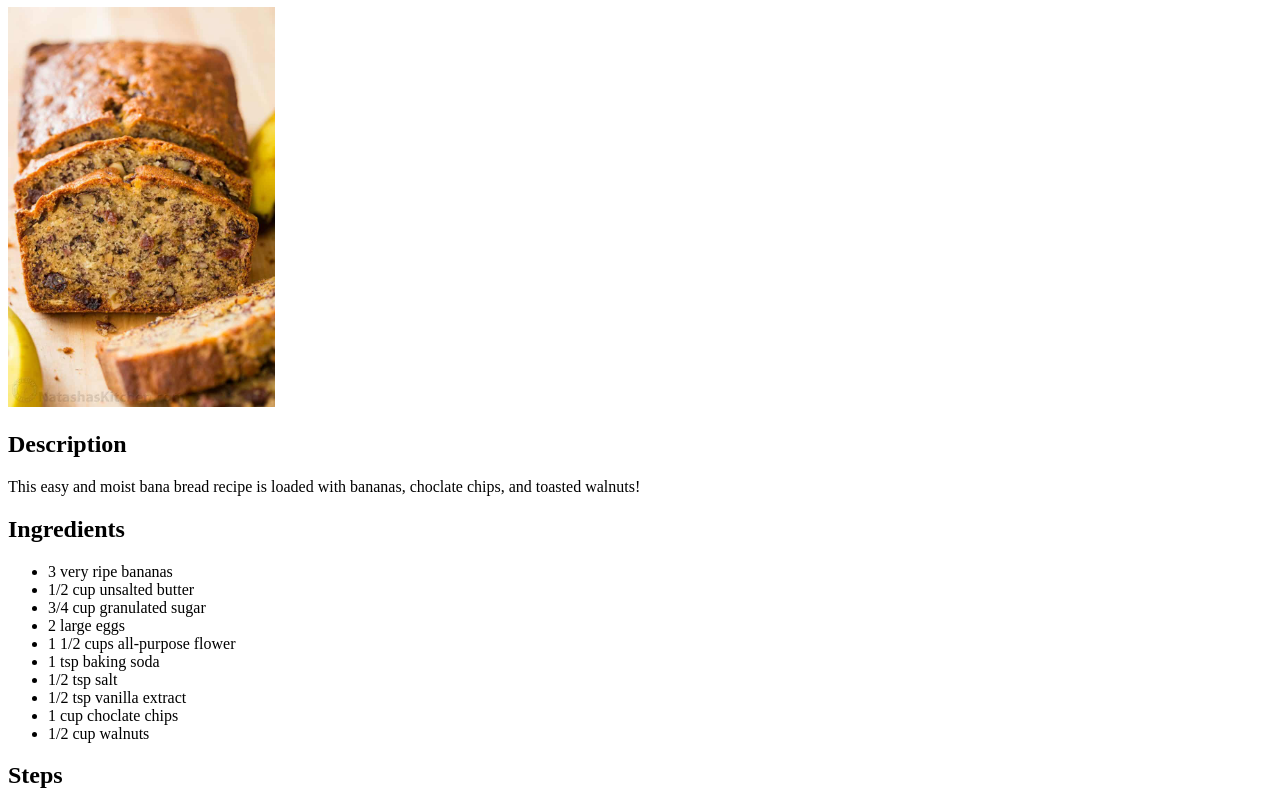
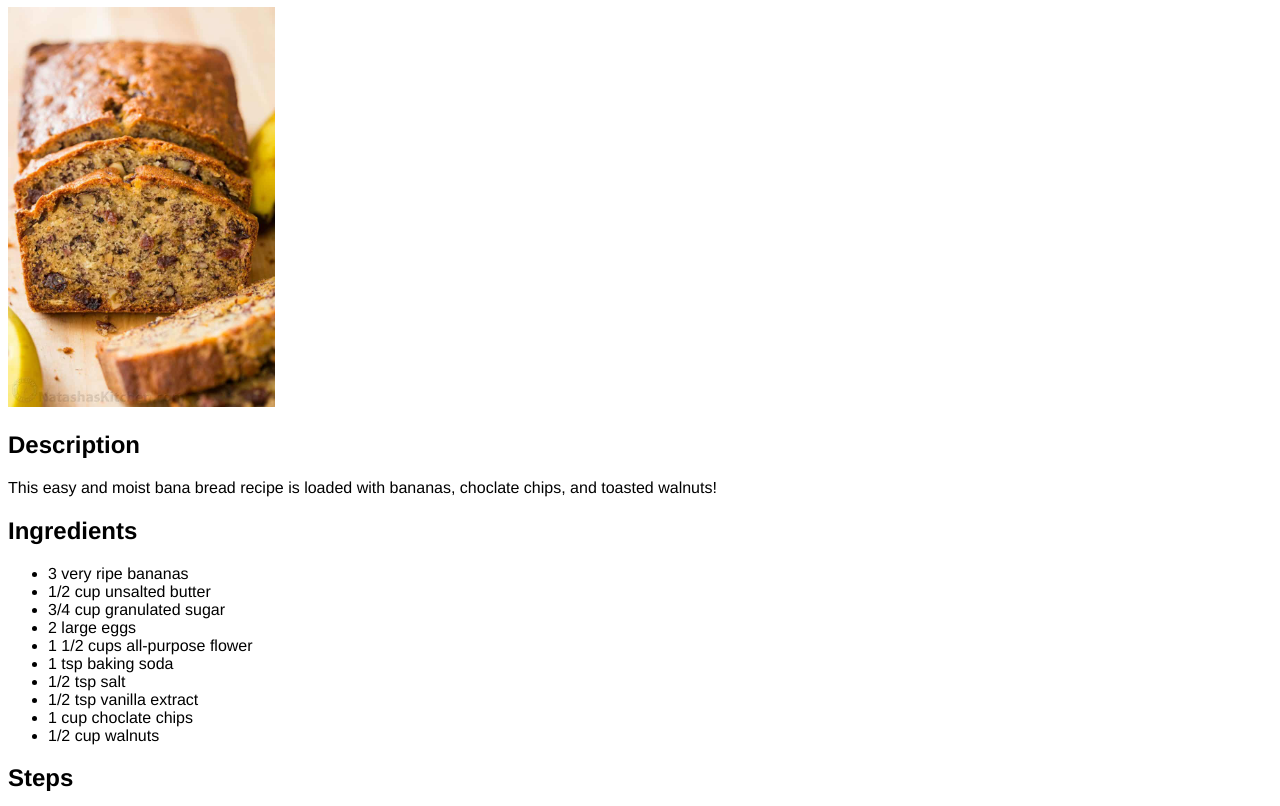
Before and after one commit to szaslavsky6/odin-recipes, a plain HTML site: page recipes/bananabread.html in a window 1280 px wide. Shown: the part 73-879 px from the top of the page. Drawn offline with Linux system fonts and the light colour scheme.

Commit message:
Added CSS style to pages

```diff
--- a/recipes/bananabread.html
+++ b/recipes/bananabread.html
@@ -4,6 +4,7 @@
         <meta charset="UTF-8">
         <meta name="viewport" content="width=device-width, initial-scale=1.0">
         <title>bananabread</title>
+        <link rel="stylesheet" href="../style.css">
     </head>
     <body>
         <h1>Banana Bread</h1>
```
Also changed, not shown: recipes/choppedsalad.html (+1 -0 lines), recipes/meatballs.html (+1 -0 lines).
